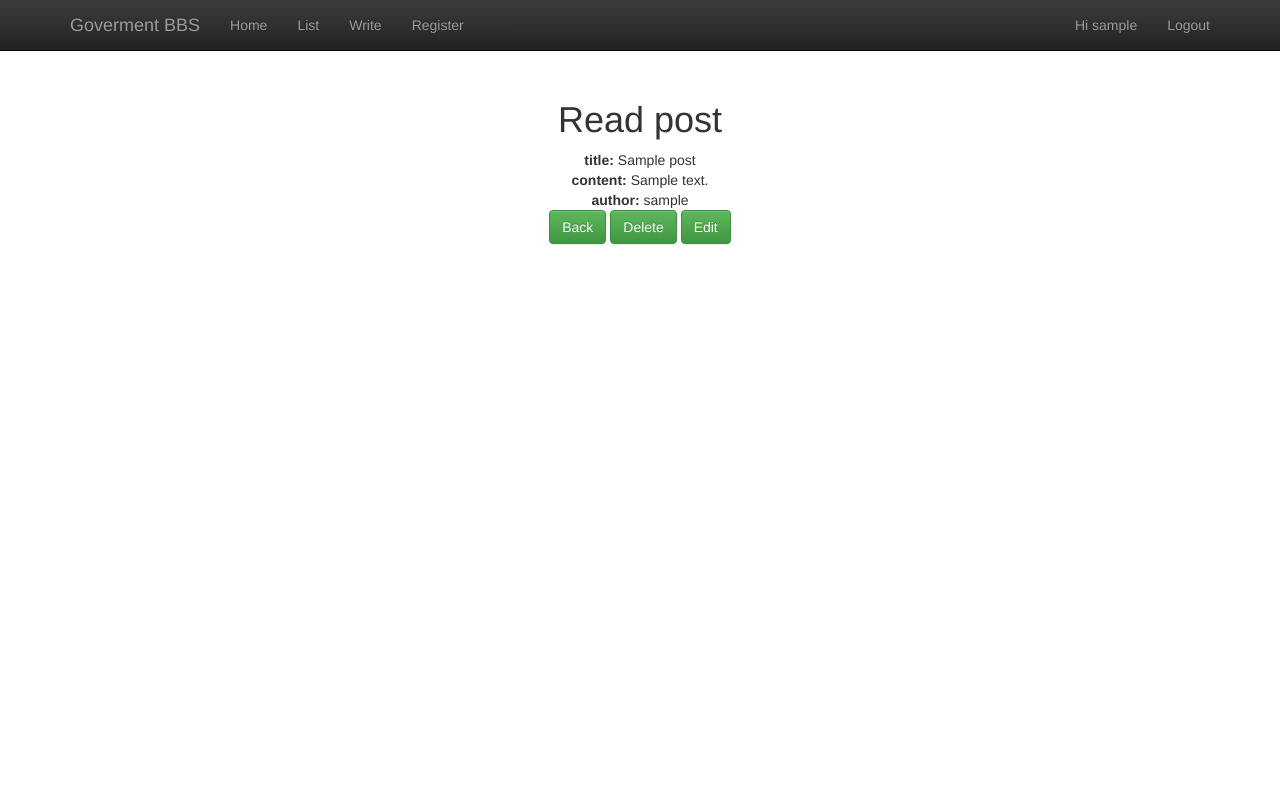
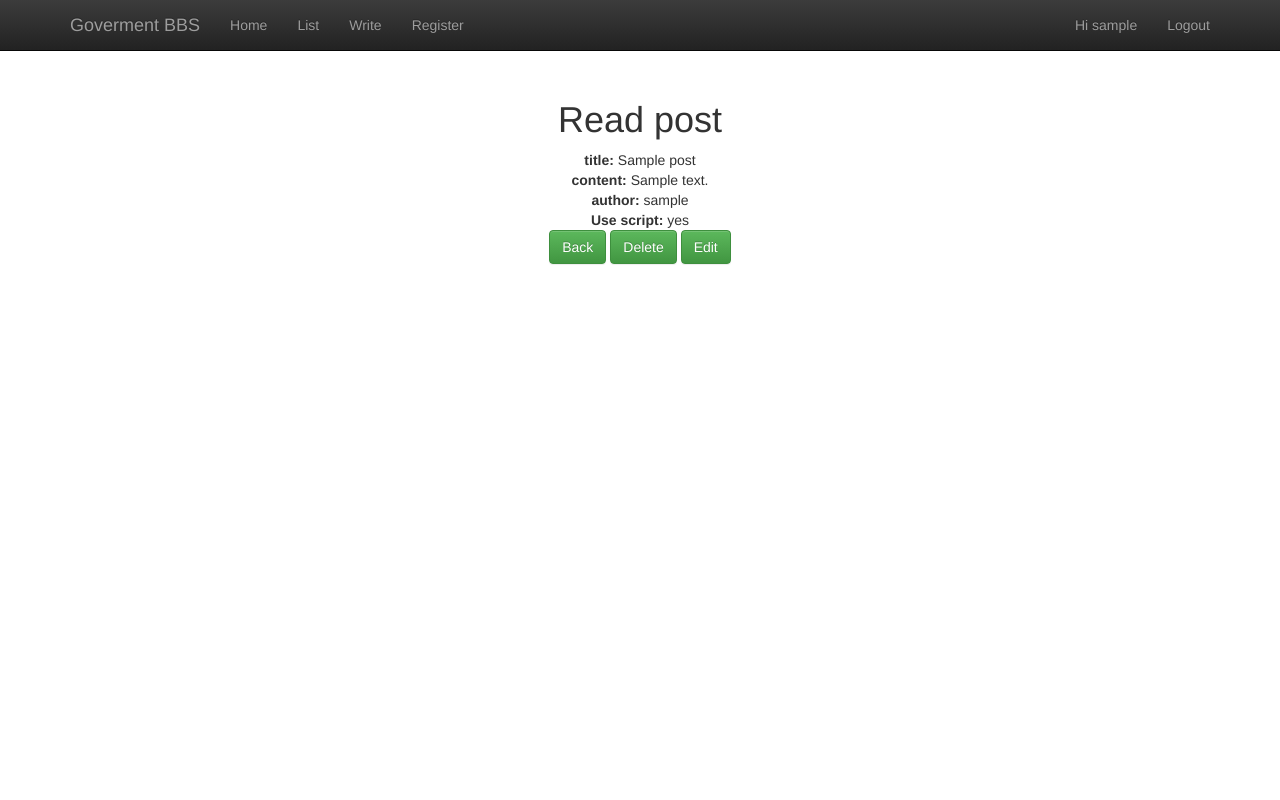
Before and after one commit to KAIST-IS521/TeamFive, a Django app: page /bbs/read/1 in a window 1280 px wide. Run offline with Django 3.2, Linux system fonts and the light colour scheme; a user stored in the database is signed in; tables that the repository leaves empty hold one stand-in row (values such as "Sample post"); some libraries are stand-ins or nearby versions.

Commit message:
Refactor

```diff
--- a/web/bbs/templates/bbs/read.html
+++ b/web/bbs/templates/bbs/read.html
@@ -1,25 +1,23 @@
 {% extends 'bbs/base.html' %}
 
 {% block title %}
-
+Read post
 {% endblock %}
 
 {% block content %}
 <h1>Read post</h1>
 
-<b>title:</b> {{ title }} <br>
-<b>content:</b> {{ content }} <br>
-<b>author: </b> {{ author }} <br>
-<button onclick="history.back();" type="button" class="btn btn-success">Back</button>
-<button type="button" id="movedelete" class="btn btn-success">Delete</button>
-<button type="button" id="moveedit" class="btn btn-success">Edit</button>
-
-<script type="text/javascript">
-    document.getElementById("movedelete").onclick = function () {
-        location.href = "/bbs/delete/".concat( {{id }});
-    };
-    document.getElementById("moveedit").onclick = function () {
-        location.href = "/bbs/edit/".concat( {{id }});
-    }
-</script>
+<b>title:</b> {{ post.title }} <br>
+<b>content:</b> {{ post.content }} <br>
+<b>author: </b> {{ post.author }} <br>
+<b>Use script:</b> {% if post.use_script %}yes{% else %}no{% endif %}<br>
+<a href="{% url 'list' %}" style="color:white">
+    <button type="button" class="btn btn-success">Back</button>
+</a>
+<a href="{% url 'delete' post.id %}" style="color:white">
+    <button type="button" class="btn btn-success">Delete</button>
+</a>
+<a href="{% url 'edit' post.id %}" style="color:white">
+    <button type="button" class="btn btn-success">Edit</button>
+</a>
 {% endblock %}
--- a/web/bbs/views.py
+++ b/web/bbs/views.py
@@ -8,6 +8,9 @@ from django.http import HttpResponseRedirect
 from django.contrib import auth
 from django.contrib.auth.decorators import login_required
 
+
+#### Password auth related
+
 def login(request):
     if request.method == 'GET':
         return render(request, 'bbs/login.html', {})
@@ -15,7 +18,6 @@ def login(request):
         username = request.POST.get('username', '')
         password = request.POST.get('password', '')
         user = auth.authenticate(username=username, password=password)
-
         if user is not None:
             auth.login(request, user)
             return redirect("list")
@@ -26,6 +28,9 @@ def login(request):
 def logout(request):
     auth.logout(request)
     return redirect("index")
+
+
+#### BBS functions
 
 def index(request):
     return render(request, 'bbs/index.html', {})
@@ -62,14 +67,7 @@ def read(request, post_id):
         post = Post.objects.get(id=int(post_id))
     except ObjectDoesNotExist:
         return redirect('list')
-    return render(request,
-                  'bbs/read.html',
-                  {
-                      'id': post.id,
-                      'title': post.title,
-                      'content': post.content,
-                      'author': post.author.username
-                  })
+    return render(request, 'bbs/read.html', {'post': post})
 
 @login_required(login_url='/bbs/login')
 def delete(request, post_id):
@@ -88,11 +86,7 @@ def edit(request, post_id):
     except ObjectDoesNotExist:
         return redirect('list')
     if request.method == 'GET':
-        return render(request,
-                      'bbs/edit.html',
-                      {
-                          'post': post,
-                      })
+        return render(request, 'bbs/edit.html', {'post': post})
     elif request.method == 'POST':
         user = request.user
         title = request.POST.get('title')
@@ -104,6 +98,9 @@ def edit(request, post_id):
             post.use_script = use_script
             post.save()
         return redirect("list")
+
+
+#### PGP auth related
 
 def auth_index(request):
     return render(request, 'bbs/auth_index.html', {})
```
